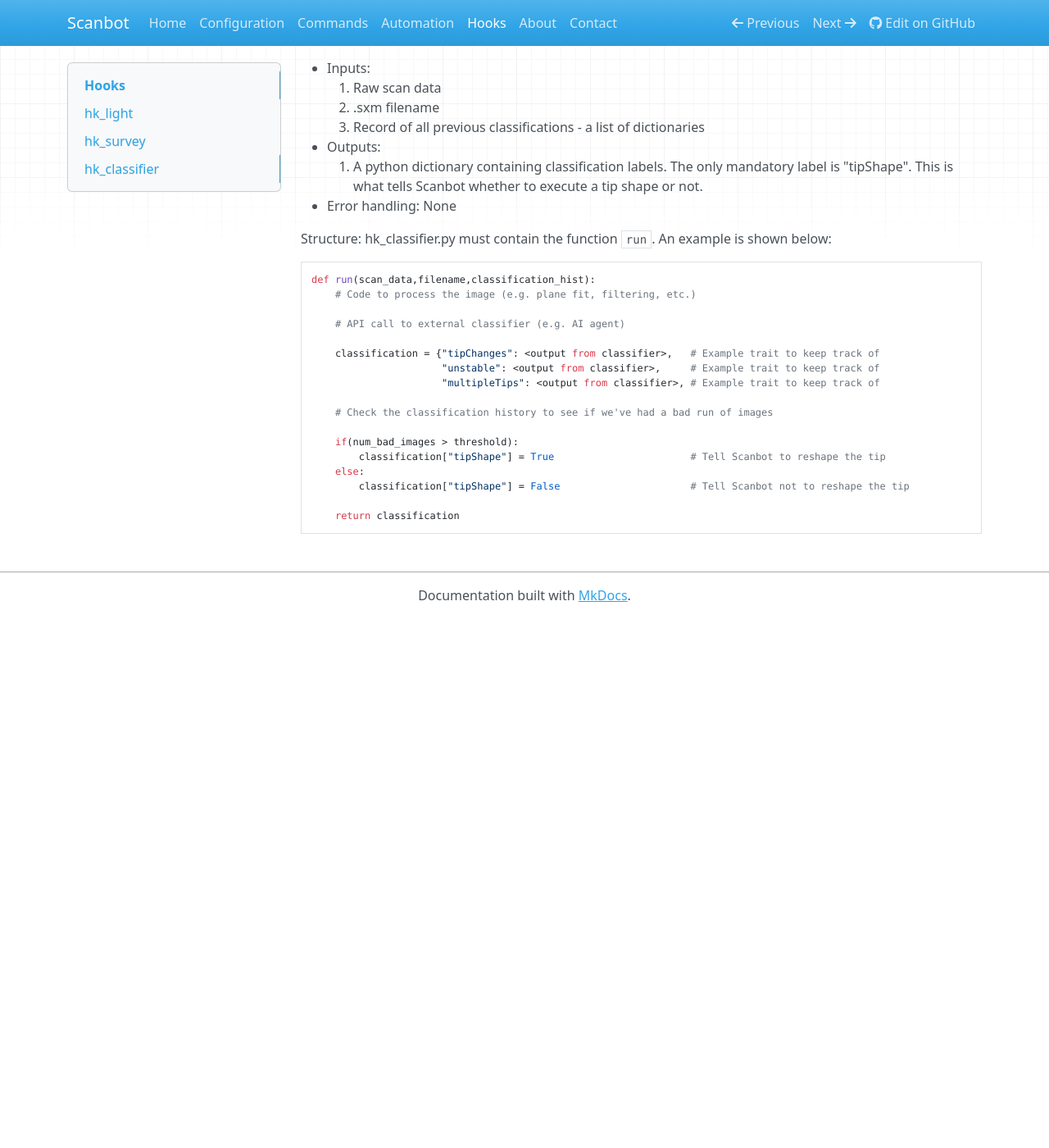
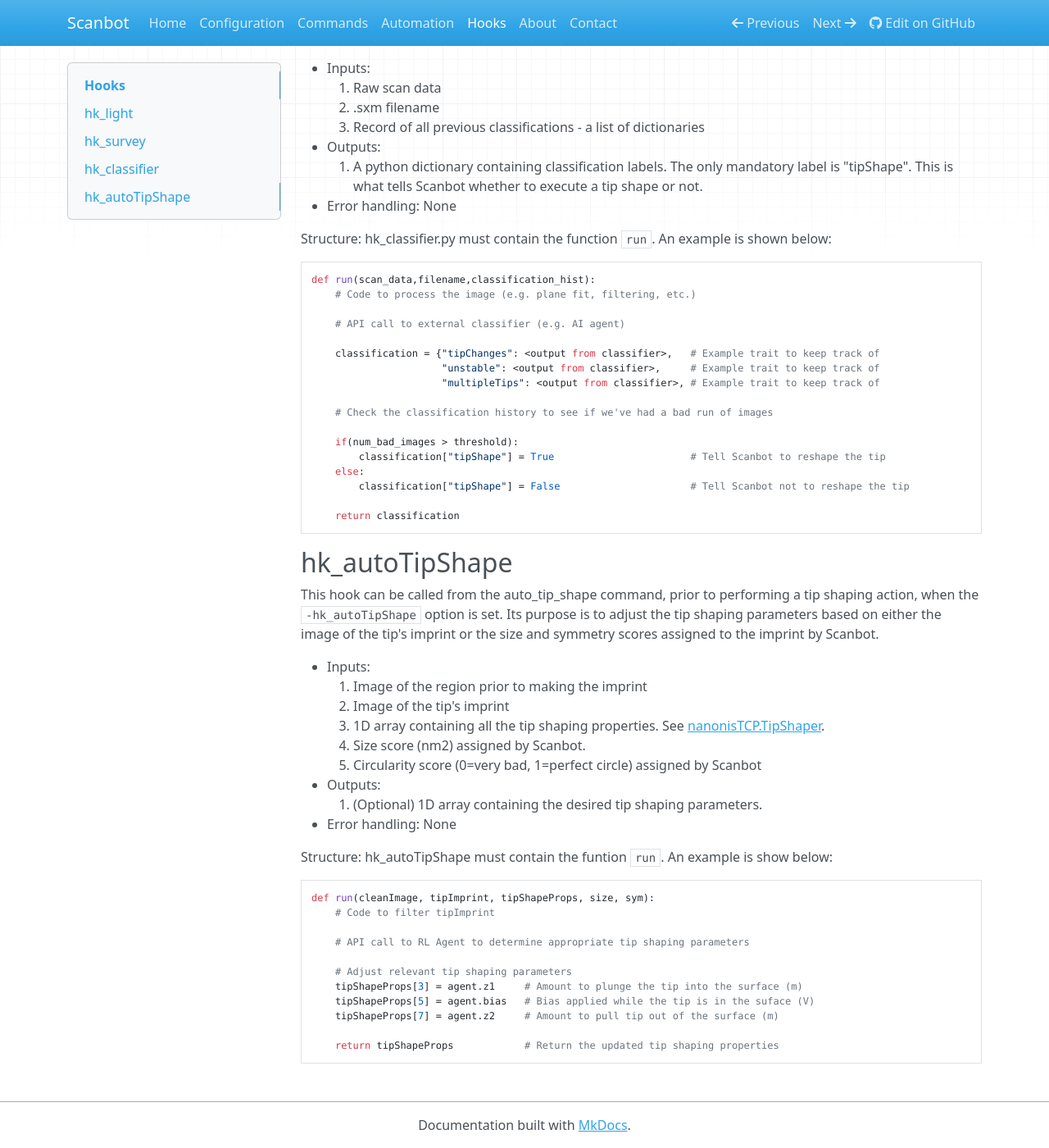
Before and after one commit to New-Horizons-SPM/scanbot, an MkDocs documentation site: the page built from docs/hooks.md, in a window 1280 px wide and 1400 px high, scrolled down 1361 px. Shown: the whole window at 82% size. Built offline with MkDocs 1.6.1, drawn with Linux system fonts in a browser that asks for light colours; nearby versions of some CDN libraries; before the commit the page ends 2115 px from its top, so only the background shows below that; some of the changed text lies outside the part shown.

Commit message:
Update hooks.md

````diff
--- a/docs/hooks.md
+++ b/docs/hooks.md
@@ -83,3 +83,32 @@
 
     return classification
 ```
+
+## hk_autoTipShape
+This hook can be called from the auto_tip_shape command, prior to performing a tip shaping action, when the ```-hk_autoTipShape``` option is set.
+Its purpose is to adjust the tip shaping parameters based on either the image of the tip's imprint or the size and symmetry scores assigned to the imprint by Scanbot.
+
+* Inputs:
+    1. Image of the region prior to making the imprint
+    2. Image of the tip's imprint
+    3. 1D array containing all the tip shaping properties. See [nanonisTCP.TipShaper](https://github.com/New-Horizons-SPM/nanonisTCP).
+    4. Size score (nm2) assigned by Scanbot.
+    5. Circularity score (0=very bad, 1=perfect circle) assigned by Scanbot
+* Outputs:
+    1. (Optional) 1D array containing the desired tip shaping parameters.
+* Error handling: None
+
+Structure: hk_autoTipShape must contain the funtion ```run```. An example is show below:
+```Python
+def run(cleanImage, tipImprint, tipShapeProps, size, sym):
+    # Code to filter tipImprint
+
+    # API call to RL Agent to determine appropriate tip shaping parameters
+
+    # Adjust relevant tip shaping parameters
+    tipShapeProps[3] = agent.z1     # Amount to plunge the tip into the surface (m)
+    tipShapeProps[5] = agent.bias   # Bias applied while the tip is in the suface (V)
+    tipShapeProps[7] = agent.z2     # Amount to pull tip out of the surface (m)
+
+    return tipShapeProps            # Return the updated tip shaping properties
+```
````
Also changed, not shown: other parts of docs/hooks.md (+1 -1 lines).
